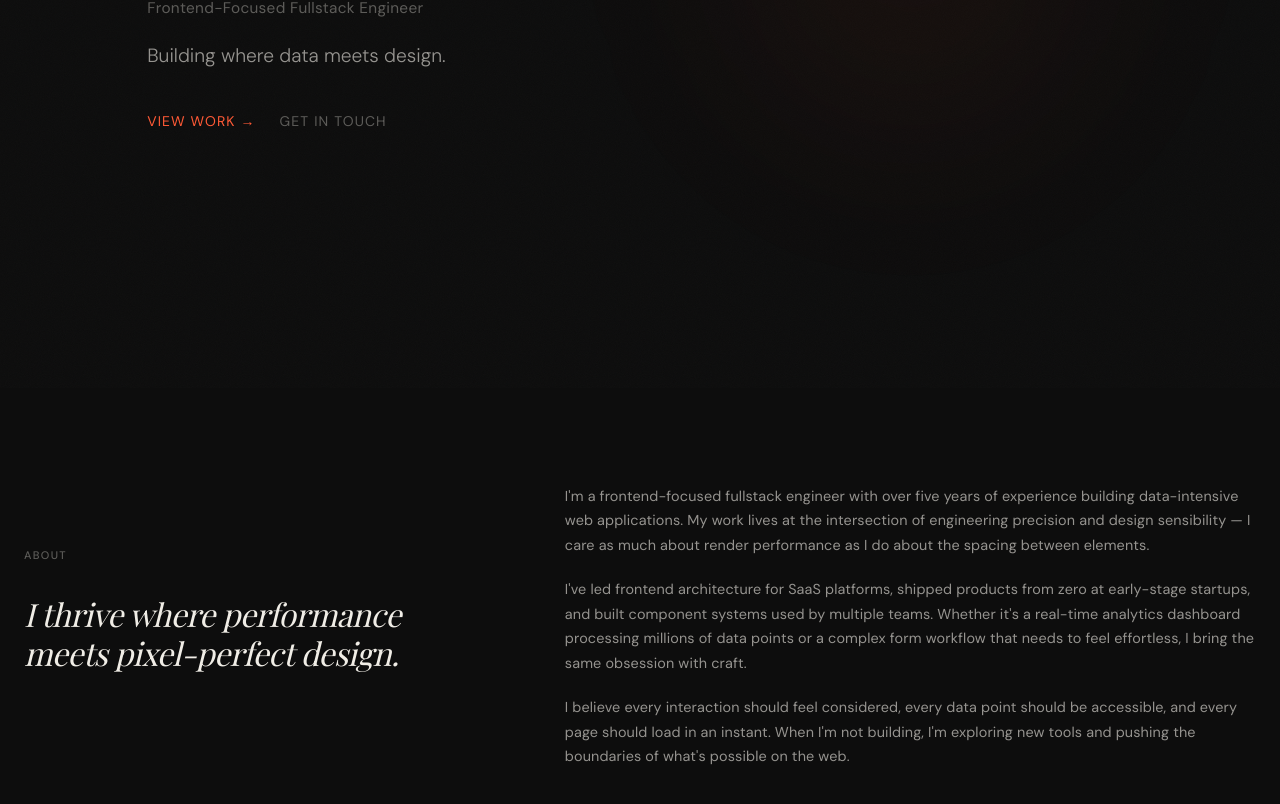
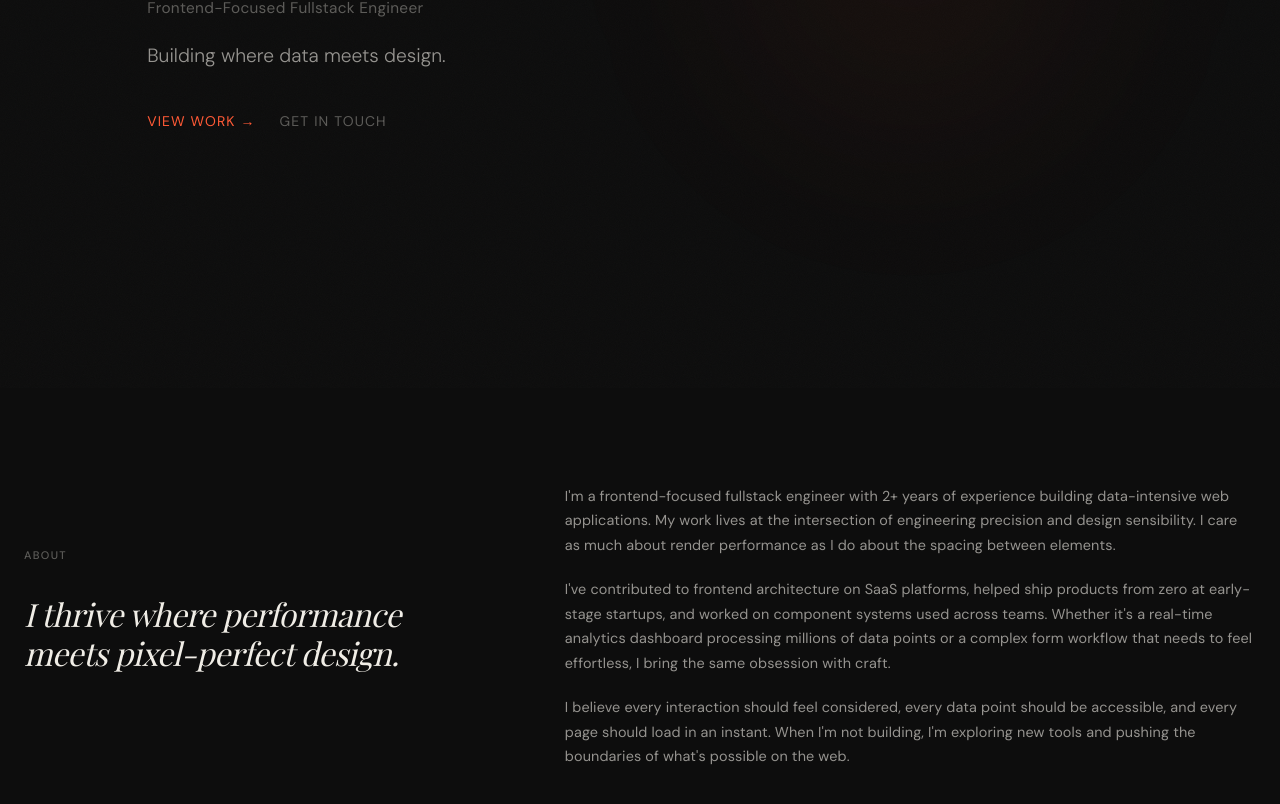
Before and after one commit to denisds73/my-portfolio, a React (Vite) app: page / in a window 1280 px wide. Shown: the part 412-1216 px from the top of the page. Built offline with nearby package versions, Linux system fonts and the light colour scheme; no server answers; the database is empty; a web font is replaced by a local one.

Commit message:
About: correct experience claims and drop em dashes
- 5+ years becomes 2+ years.
- Remove "led frontend architecture" and "built component systems used by
  multiple teams" claims; soften to "contributed to" and "worked on".
- Replace em dashes with periods.

```diff
--- a/src/components/about/About.tsx
+++ b/src/components/about/About.tsx
@@ -37,19 +37,20 @@ export default function About() {
             className={`reveal type-body ${visible ? 'visible' : ''}`}
             style={{ transitionDelay: '0.1s' }}
           >
-            I'm a frontend-focused fullstack engineer with over five years of experience building
+            I'm a frontend-focused fullstack engineer with 2+ years of experience building
             data-intensive web applications. My work lives at the intersection of engineering
-            precision and design sensibility — I care as much about render performance as I do about
-            the spacing between elements.
+            precision and design sensibility. I care as much about render performance as I do
+            about the spacing between elements.
           </p>
           <p
             className={`reveal type-body ${visible ? 'visible' : ''}`}
             style={{ transitionDelay: '0.2s' }}
           >
-            I've led frontend architecture for SaaS platforms, shipped products from zero at
-            early-stage startups, and built component systems used by multiple teams. Whether it's a
-            real-time analytics dashboard processing millions of data points or a complex form
-            workflow that needs to feel effortless, I bring the same obsession with craft.
+            I've contributed to frontend architecture on SaaS platforms, helped ship products
+            from zero at early-stage startups, and worked on component systems used across
+            teams. Whether it's a real-time analytics dashboard processing millions of data
+            points or a complex form workflow that needs to feel effortless, I bring the same
+            obsession with craft.
           </p>
           <p
             className={`reveal type-body ${visible ? 'visible' : ''}`}
```
